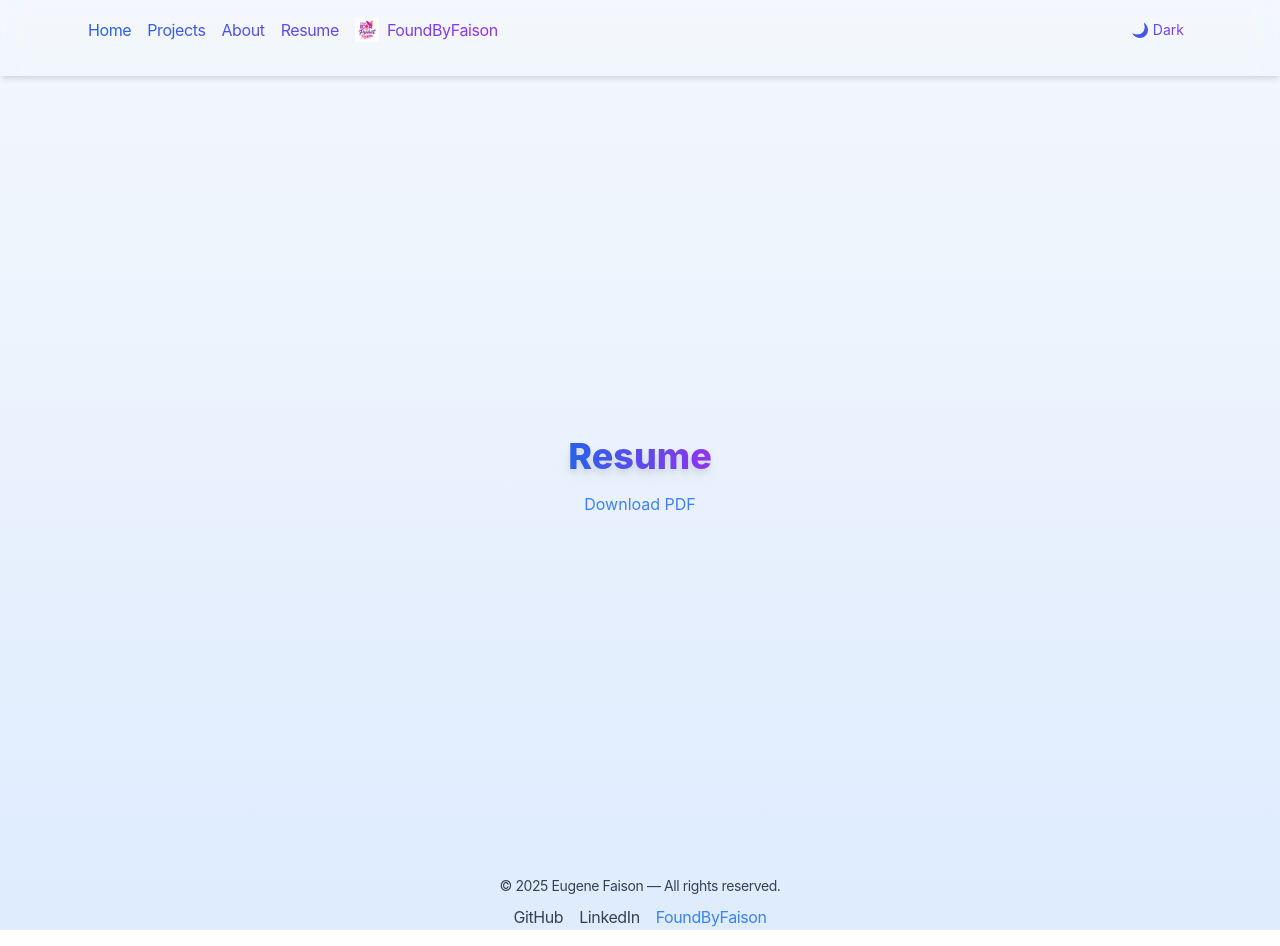
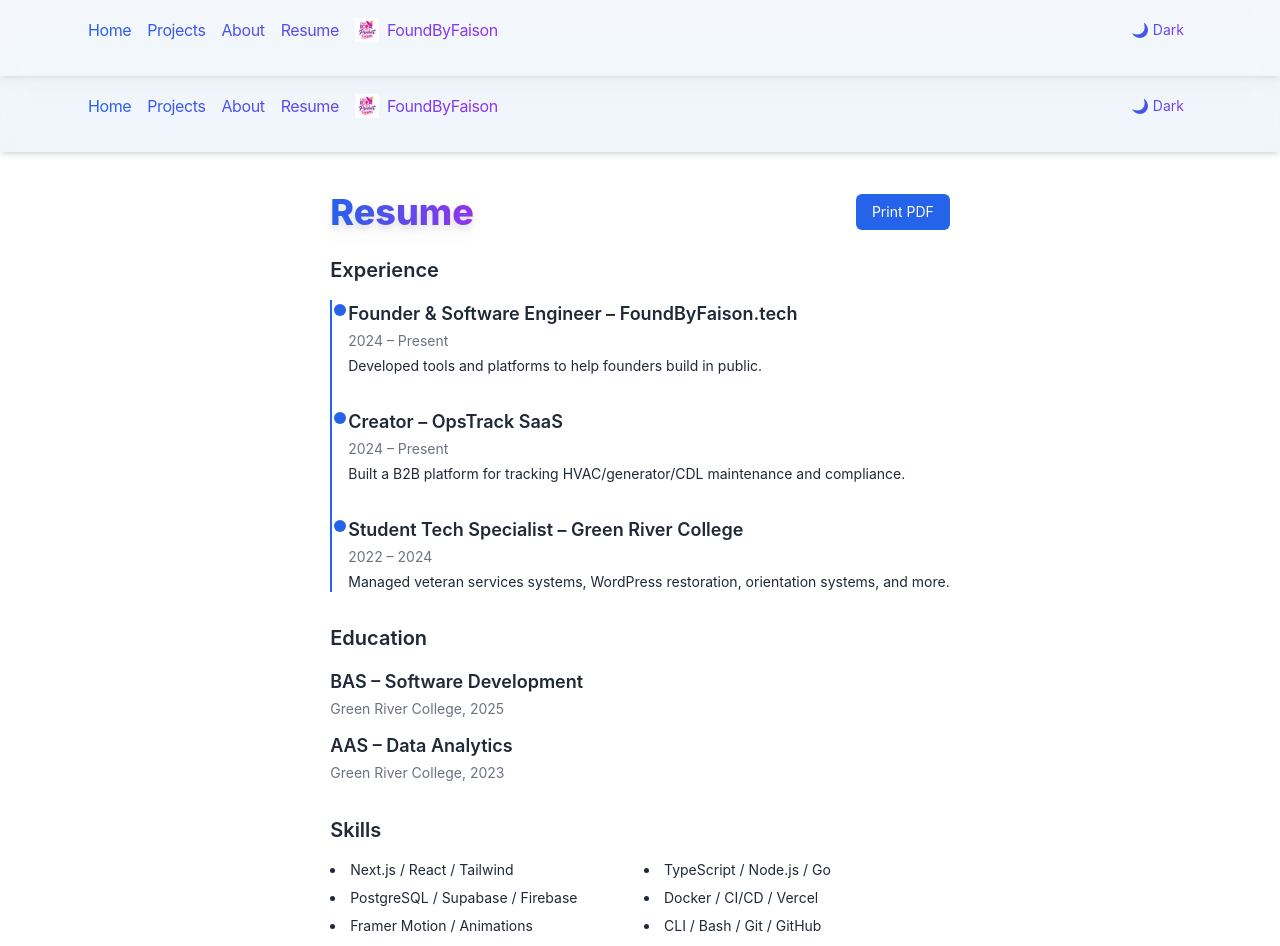
Before and after one commit to Gene7Him/my-portfolio, a Next.js app: page /resume in a window 1280 px wide. Shown: the top 946 px of the page. Built offline with nearby package versions, Linux system fonts and the light colour scheme.

Commit message:
updated footer and resume page

```diff
--- a/components/footer.tsx
+++ b/components/footer.tsx
@@ -15,7 +15,7 @@
           href="https://www.foundbyfaison.tech"
           target="_blank"
           rel="noopener noreferrer"
-          className="hover:underline text-blue-500 dark:text-blue-400"
+          className="hover:underline"
         >
           FoundByFaison
         </a>
--- a/pages/resume.tsx
+++ b/pages/resume.tsx
@@ -1,13 +1,123 @@
+'use client';
+import { useState } from 'react';
+import { motion } from 'framer-motion';
 import Navbar from '../components/Navbar';
 
 export default function Resume() {
+  const [showSections, setShowSections] = useState({
+    experience: true,
+    education: true,
+    skills: true,
+  });
+
+  const toggle = (key: keyof typeof showSections) =>
+    setShowSections({ ...showSections, [key]: !showSections[key] });
+
   return (
     <>
-      <div className="min-h-screen flex flex-col">
-      <main className="flex-1 flex flex-col justify-center items-center text-center p-10">
-        <h1 className="text-4xl font-extrabold bg-gradient-to-r from-blue-600 to-purple-600 bg-clip-text text-transparent mb-4 drop-shadow-lg">Resume</h1>
-        <a href="/resume.pdf" target="_blank" className="text-blue-500">Download PDF</a>
-      </main>
+      <Navbar />
+      <div className="min-h-screen flex flex-col bg-white dark:bg-baseDark text-gray-800 dark:text-white px-4 py-10">
+        <div className="max-w-4xl mx-auto">
+          <div className="flex justify-between items-center mb-6">
+            <h1 className="text-4xl font-extrabold bg-gradient-to-r from-blue-600 to-purple-600 bg-clip-text text-transparent drop-shadow-lg">
+              Resume
+            </h1>
+            <button
+              onClick={() => window.print()}
+              className="px-4 py-2 text-sm bg-blue-600 hover:bg-blue-700 text-white rounded-md"
+            >
+              Print PDF
+            </button>
+          </div>
+
+          {/* Experience */}
+          <section className="mb-8">
+            <button
+              className="text-xl font-semibold w-full text-left"
+              onClick={() => toggle('experience')}
+            >
+              Experience
+            </button>
+            {showSections.experience && (
+              <div className="mt-4 space-y-8 border-l-2 border-blue-600 pl-4">
+                {[
+                  {
+                    title: 'Founder & Software Engineer – FoundByFaison.tech',
+                    duration: '2024 – Present',
+                    description: 'Developed tools and platforms to help founders build in public.',
+                  },
+                  {
+                    title: 'Creator – OpsTrack SaaS',
+                    duration: '2024 – Present',
+                    description: 'Built a B2B platform for tracking HVAC/generator/CDL maintenance and compliance.',
+                  },
+                  {
+                    title: 'Student Tech Specialist – Green River College',
+                    duration: '2022 – 2024',
+                    description: 'Managed veteran services systems, WordPress restoration, orientation systems, and more.',
+                  },
+                ].map((item, i) => (
+                  <motion.div
+                    key={i}
+                    initial={{ opacity: 0, x: -20 }}
+                    whileInView={{ opacity: 1, x: 0 }}
+                    transition={{ duration: 0.4, delay: i * 0.1 }}
+                    className="relative"
+                  >
+                    <div className="absolute -left-[14px] top-1 w-3 h-3 bg-blue-600 rounded-full"></div>
+                    <h3 className="text-lg font-semibold">{item.title}</h3>
+                    <span className="text-sm text-gray-500 dark:text-gray-400">{item.duration}</span>
+                    <p className="text-sm mt-1">{item.description}</p>
+                  </motion.div>
+                ))}
+              </div>
+            )}
+          </section>
+
+          {/* Education */}
+          <section className="mb-8">
+            <button
+              className="text-xl font-semibold w-full text-left"
+              onClick={() => toggle('education')}
+            >
+              Education
+            </button>
+            {showSections.education && (
+              <div className="mt-4 space-y-3">
+                <div>
+                  <h3 className="text-lg font-semibold">BAS – Software Development</h3>
+                  <span className="text-sm text-gray-500">Green River College, 2025</span>
+                </div>
+                <div>
+                  <h3 className="text-lg font-semibold">AAS – Data Analytics</h3>
+                  <span className="text-sm text-gray-500">Green River College, 2023</span>
+                </div>
+              </div>
+            )}
+          </section>
+
+          {/* Skills */}
+          <section>
+            <button
+              className="text-xl font-semibold w-full text-left"
+              onClick={() => toggle('skills')}
+            >
+              Skills
+            </button>
+            {showSections.skills && (
+              <ul className="mt-4 grid grid-cols-2 gap-2 text-sm list-disc list-inside">
+                <li>Next.js / React / Tailwind</li>
+                <li>TypeScript / Node.js / Go</li>
+                <li>PostgreSQL / Supabase / Firebase</li>
+                <li>Docker / CI/CD / Vercel</li>
+                <li>Framer Motion / Animations</li>
+                <li>CLI / Bash / Git / GitHub</li>
+                <li>REST & gRPC APIs</li>
+                <li>Linux / Kali / Troubleshooting</li>
+              </ul>
+            )}
+          </section>
+        </div>
       </div>
     </>
   );
```
